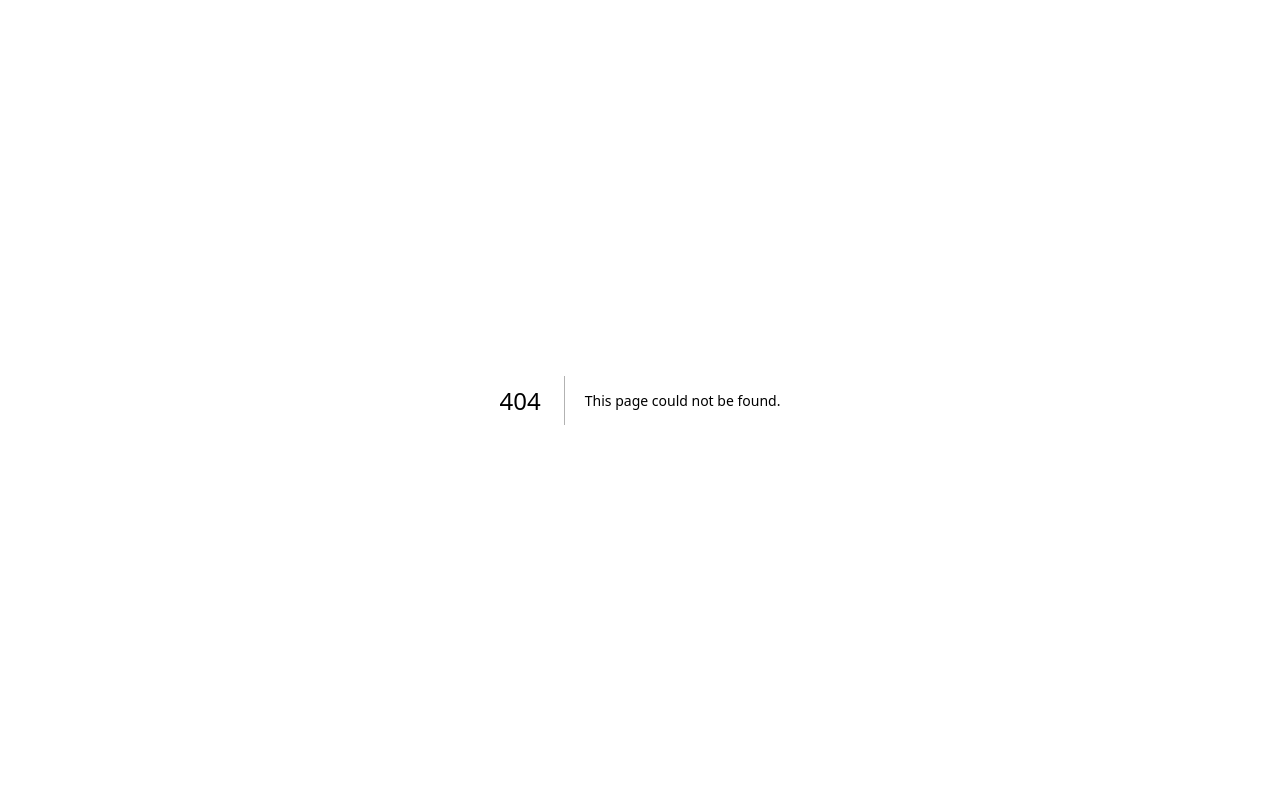
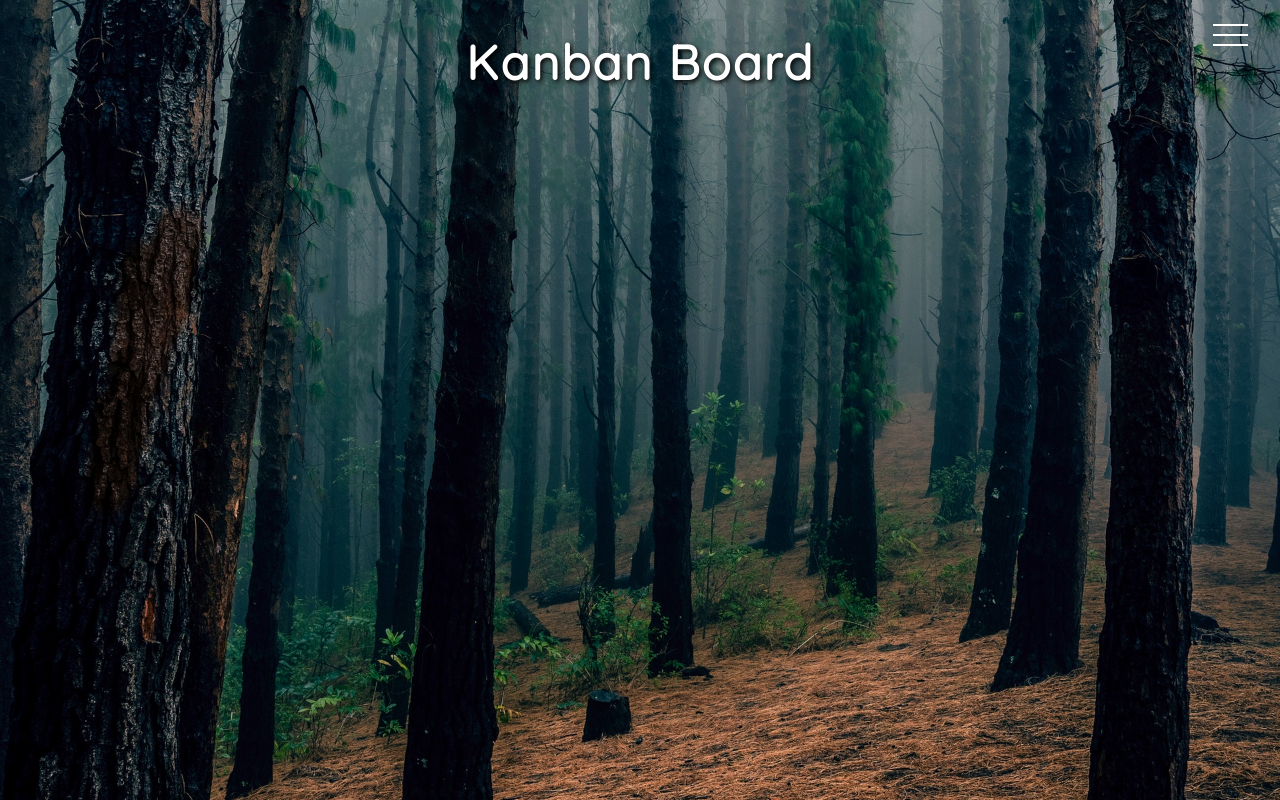
Before and after one commit to PyonAU/my-cv, a Next.js app: page /projects/drag-and-drop in a window 1280 px wide. Before the commit this address had no page. Built offline with nearby package versions, Linux system fonts and the light colour scheme.

Commit message:
feat: added background image

```diff
--- /dev/null
+++ b/app/projects/drag-and-drop/dragAndDrop.module.css
@@ -0,0 +1,6 @@
+.mainTitle {
+  text-align: center;
+  font-size: 3rem;
+  letter-spacing: 2px;
+  text-shadow: 2px 2px 5px black;
+}
--- /dev/null
+++ b/app/projects/drag-and-drop/page.jsx
@@ -0,0 +1,31 @@
+'use client';
+
+import styles from './dragAndDrop.module.css';
+
+const DragAndDropPage = () => {
+  return (
+    <>
+      <style jsx global>
+        {`
+          @import url("https://fonts.googleapis.com/css?family=Quicksand&display=swap");
+
+          body {
+            background: url(/images/trees.jpg);
+            background-size: cover;
+            background-position: 50% 60%;
+            background-attachment: fixed;
+            color: white;
+            font-family: Quicksand, sans-serif;
+            overflow-y: hidden;
+          }
+        `}
+      </style>
+
+      <h1 className={styles.mainTitle}>Kanban Board</h1>
+    </>
+  );
+};
+
+export default DragAndDropPage;
+
+/* Trees Image - Pexels: https://www.pexels.com/photo/photo-of-trees-in-forest-3801030/ */
```
Also changed, not shown: public/images/trees.jpg (added).
